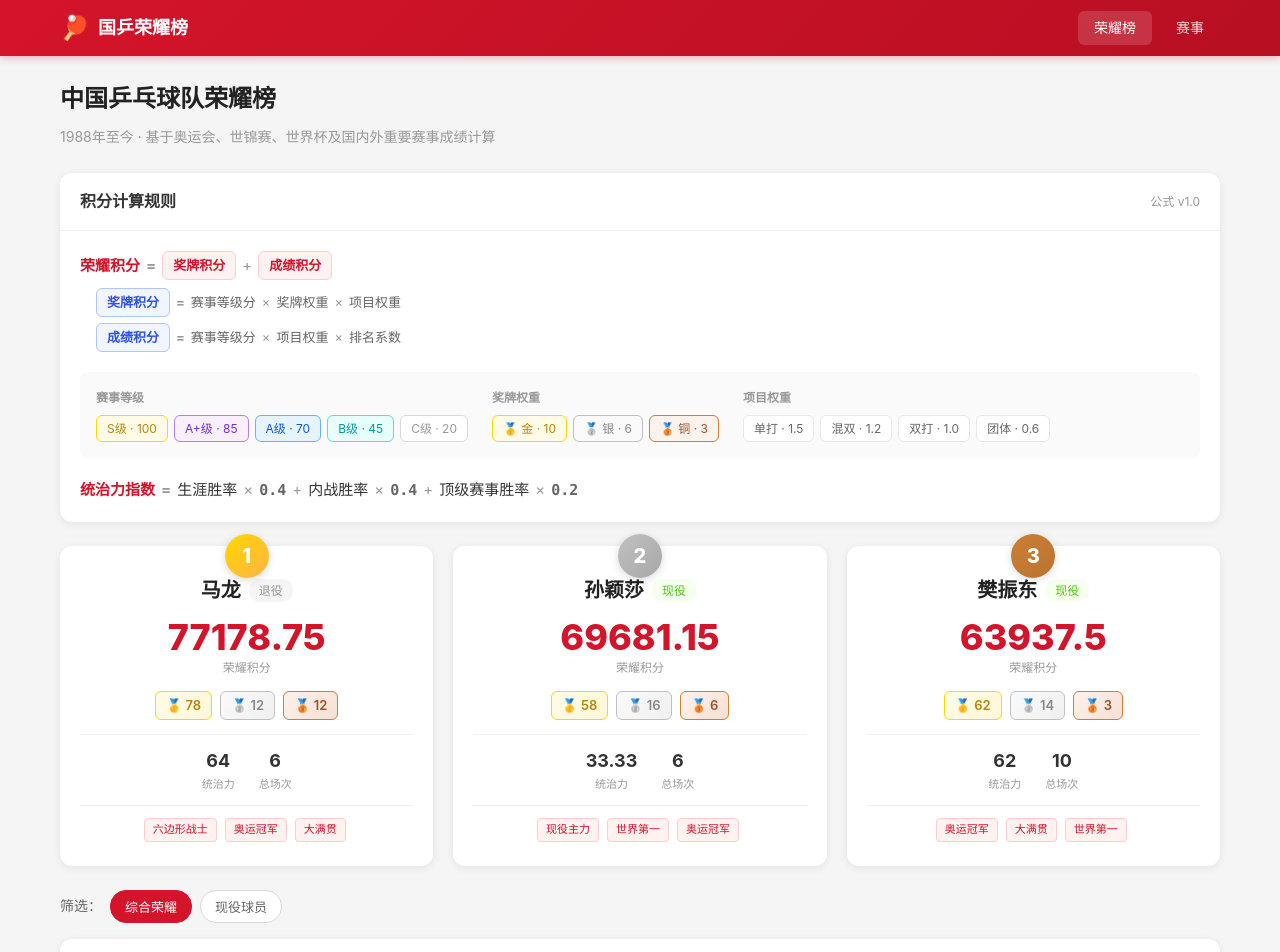
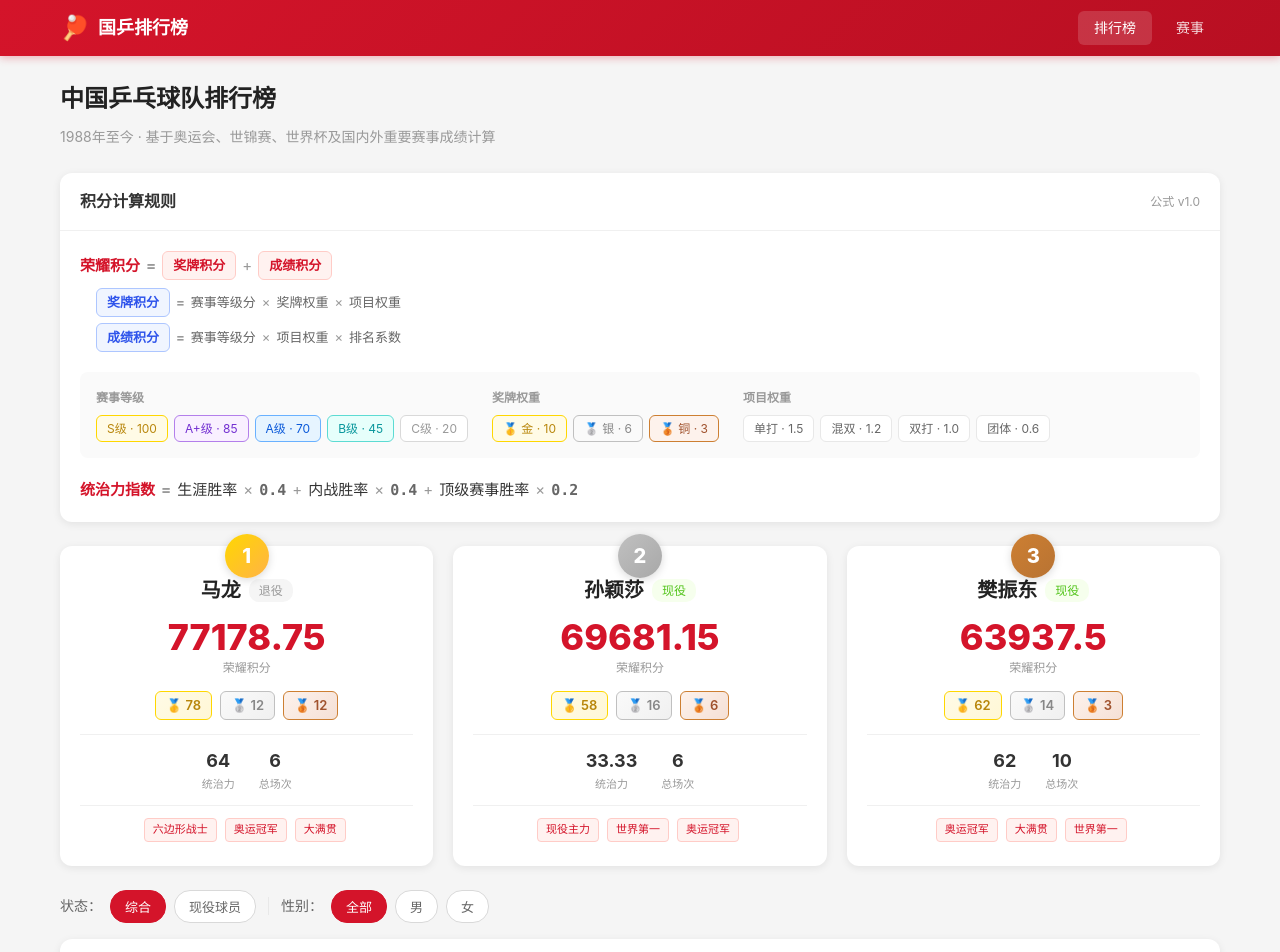
Before and after one commit to freeabyss/sportsman, a Vue app: page / in a window 1280 px wide. Shown: the top 952 px of the page. Built offline with nearby package versions, Linux system fonts and the light colour scheme.

Commit message:
排行榜改名 + 增加男女筛选：getRankings 支持 gender，首页新增性别筛选栏

```diff
--- a/index.html
+++ b/index.html
@@ -4,8 +4,8 @@
     <meta charset="UTF-8" />
     <link rel="icon" type="image/svg+xml" href="/favicon.svg" />
     <meta name="viewport" content="width=device-width, initial-scale=1.0" />
-    <title>国乒荣耀榜 - 中国乒乓球队历史成就统计</title>
-    <meta name="description" content="中国乒乓球队荣耀榜，1988年至今基于奥运会、世锦赛、世界杯及国内外重要赛事成绩的统计排名" />
+    <title>国乒排行榜 - 中国乒乓球队历史成就统计</title>
+    <meta name="description" content="中国乒乓球队排行榜，1988年至今基于奥运会、世锦赛、世界杯及国内外重要赛事成绩的统计排名" />
   </head>
   <body>
     <div id="app"></div>
--- a/src/App.vue
+++ b/src/App.vue
@@ -4,10 +4,10 @@
       <div class="header-content">
         <router-link to="/" class="logo">
           <span class="logo-icon">🏓</span>
-          <span class="logo-text">国乒荣耀榜</span>
+          <span class="logo-text">国乒排行榜</span>
         </router-link>
         <nav class="nav-links">
-          <router-link to="/" class="nav-link">荣耀榜</router-link>
+          <router-link to="/" class="nav-link">排行榜</router-link>
           <router-link to="/tournaments" class="nav-link">赛事</router-link>
         </nav>
       </div>
@@ -17,7 +17,7 @@
     </main>
     <footer class="app-footer">
       <div class="footer-content">
-        <p>国乒荣耀榜 · 1988年至今 · 排名公式 v1.0</p>
+        <p>国乒排行榜 · 1988年至今 · 排名公式 v1.0</p>
         <p class="footer-note">数据来源：ITTF、中国乒乓球协会、WTT官方数据</p>
       </div>
     </footer>
--- a/src/utils/dataService.js
+++ b/src/utils/dataService.js
@@ -157,12 +157,15 @@ export function getAllAthleteStats() {
 /**
  * 获取排名列表
  */
-export function getRankings(filter = 'all') {
+export function getRankings(filter = 'all', gender = 'all') {
   const allStats = getAllAthleteStats()
 
   let filtered = allStats
   if (filter === 'active') {
     filtered = allStats.filter(s => s.athlete.career_status === 'active')
+  }
+  if (gender !== 'all') {
+    filtered = filtered.filter(s => s.athlete.gender === gender)
   }
 
   // 按荣耀积分排序
--- a/src/views/AthletePage.vue
+++ b/src/views/AthletePage.vue
@@ -13,7 +13,7 @@
     <template v-else>
       <!-- 面包屑导航 -->
       <div class="breadcrumb">
-        <router-link to="/">荣耀榜</router-link>
+        <router-link to="/">排行榜</router-link>
         <span class="separator">/</span>
         <span>{{ athlete.name }}</span>
       </div>
--- a/src/views/AthleteScorePage.vue
+++ b/src/views/AthleteScorePage.vue
@@ -13,7 +13,7 @@
     <template v-else>
       <!-- 面包屑导航 -->
       <div class="breadcrumb">
-        <router-link to="/">荣耀榜</router-link>
+        <router-link to="/">排行榜</router-link>
         <span class="separator">/</span>
         <router-link :to="`/athlete/${athlete.id}`">{{ athlete.name }}</router-link>
         <span class="separator">/</span>
--- a/src/views/HomePage.vue
+++ b/src/views/HomePage.vue
@@ -1,7 +1,7 @@
 <template>
   <div class="home-page">
     <!-- 页面标题 -->
-    <h1 class="page-title">中国乒乓球队荣耀榜</h1>
+    <h1 class="page-title">中国乒乓球队排行榜</h1>
     <p class="page-subtitle">1988年至今 · 基于奥运会、世锦赛、世界杯及国内外重要赛事成绩计算</p>
 
     <!-- 积分公式说明 -->
@@ -142,17 +142,34 @@
 
     <!-- 筛选栏 -->
     <div class="filter-bar">
-      <span class="filter-label">筛选：</span>
+      <span class="filter-label">状态：</span>
       <button
         class="filter-chip"
         :class="{ active: currentFilter === 'all' }"
         @click="setFilter('all')"
-      >综合荣耀</button>
+      >综合</button>
       <button
         class="filter-chip"
         :class="{ active: currentFilter === 'active' }"
         @click="setFilter('active')"
       >现役球员</button>
+      <span class="filter-divider"></span>
+      <span class="filter-label">性别：</span>
+      <button
+        class="filter-chip"
+        :class="{ active: currentGender === 'all' }"
+        @click="setGender('all')"
+      >全部</button>
+      <button
+        class="filter-chip"
+        :class="{ active: currentGender === 'male' }"
+        @click="setGender('male')"
+      >男</button>
+      <button
+        class="filter-chip"
+        :class="{ active: currentGender === 'female' }"
+        @click="setGender('female')"
+      >女</button>
     </div>
 
     <!-- 完整排名表 -->
@@ -243,13 +260,18 @@ import { getRankings, getStatusInfo } from '../utils/dataService.js'
 
 const router = useRouter()
 const currentFilter = ref('all')
+const currentGender = ref('all')
 
-const rankings = computed(() => getRankings(currentFilter.value))
+const rankings = computed(() => getRankings(currentFilter.value, currentGender.value))
 
 const top3 = computed(() => rankings.value.slice(0, 3))
 
 function setFilter(filter) {
   currentFilter.value = filter
+}
+
+function setGender(gender) {
+  currentGender.value = gender
 }
 
 function goToAthlete(id) {
@@ -545,6 +567,13 @@ function goToAthlete(id) {
   font-weight: 500;
 }
 
+.filter-divider {
+  width: 1px;
+  height: 18px;
+  background: #e8e8e8;
+  margin: 0 4px;
+}
+
 /* 表格 */
 .table-count {
   font-size: 12px;
```
